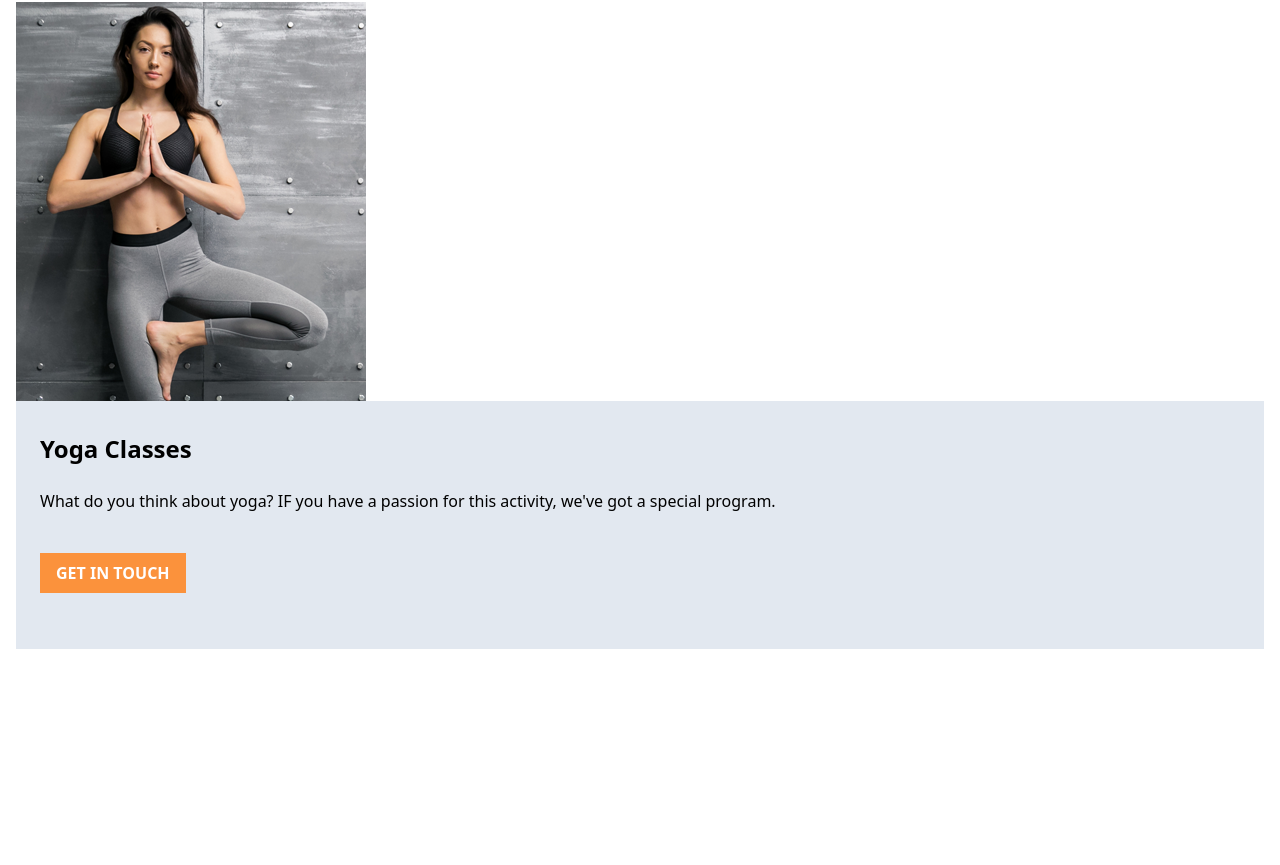
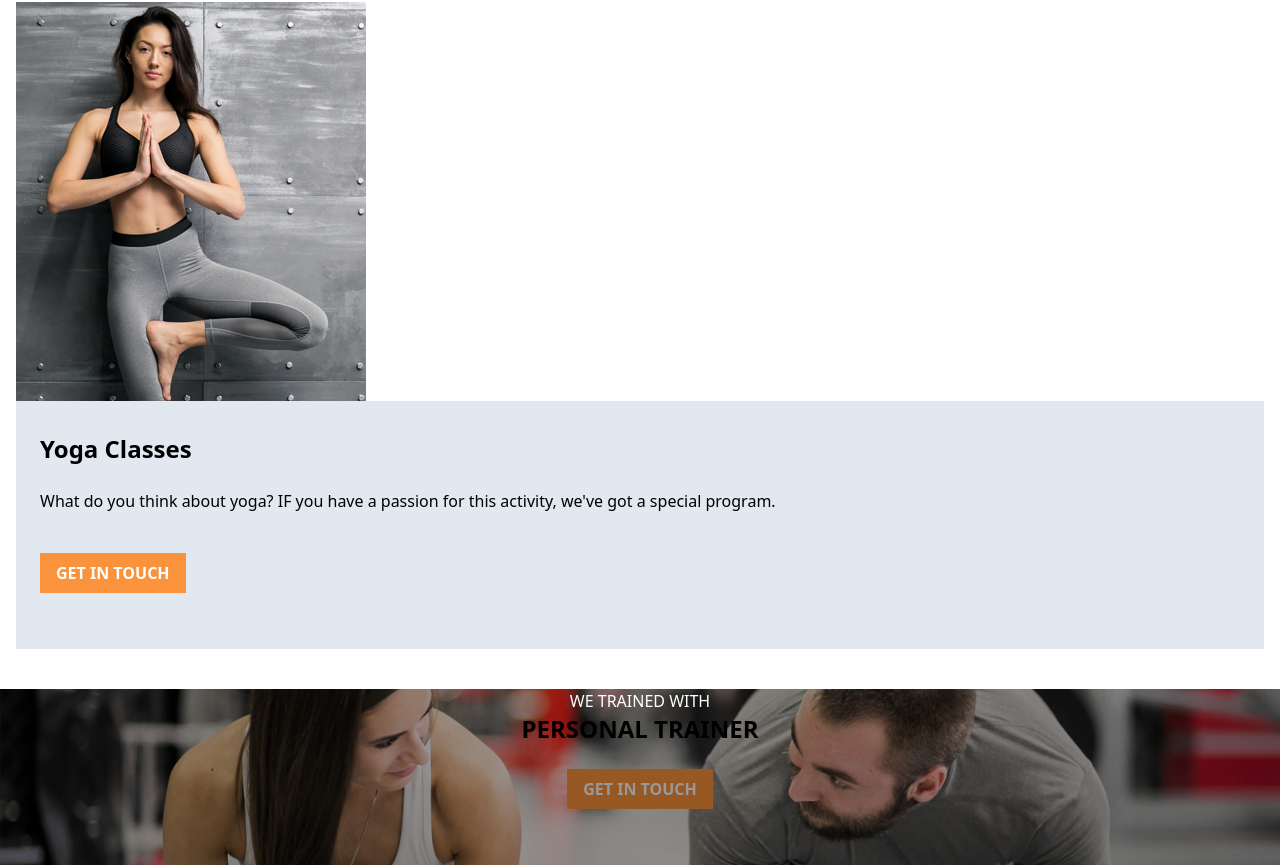
Before and after one commit to Frqs69/Fitzone, a Next.js app: page / in a window 1280 px wide. Shown: the part 3477-4342 px from the top of the page. Before the commit the page ends 4166 px from the top, so only its background shows below. Built offline with nearby package versions, Linux system fonts and the light colour scheme.

Commit message:
added Intersection

```diff
--- /dev/null
+++ b/components/intersection/interSection.component.jsx
@@ -0,0 +1,12 @@
+export default function InterSection() {
+	return (
+		<div className="bg-[url('/interSectionImage.png')] bg-cover relative bg-center text-center">
+			<div className='absolute top-0 left-0 w-full h-full bg-black/40 z-0'></div>
+			<p className='uppercase relative text-white'>We trained with</p>
+			<h3 className='uppercase font-bold text-2xl'>Personal trainer</h3>
+			<button className='bg-orange-400 text-white font-bold py-2 px-4 uppercase my-6 mb-14 '>
+				Get in touch
+			</button>
+		</div>
+	);
+}
--- a/pages/index.js
+++ b/pages/index.js
@@ -1,4 +1,5 @@
 import Header from "@/components/header/header.component";
+import InterSection from "@/components/intersection/intersection.component";
 import MobileNav from "@/components/nav/mobileNav.component";
 import PlansSection from "@/components/plansSection/plansSection.component";
 import WelcomeSection from "@/components/welcomeSection/welcomeSection.component";
@@ -16,6 +17,7 @@ export default function Home() {
 			</div>
 			<WelcomeSection />
 			<PlansSection />
+			<InterSection />
 		</>
 	);
 }
```
Also changed, not shown: public/interSectionImage.png (renamed from public/replace iamge.png).
